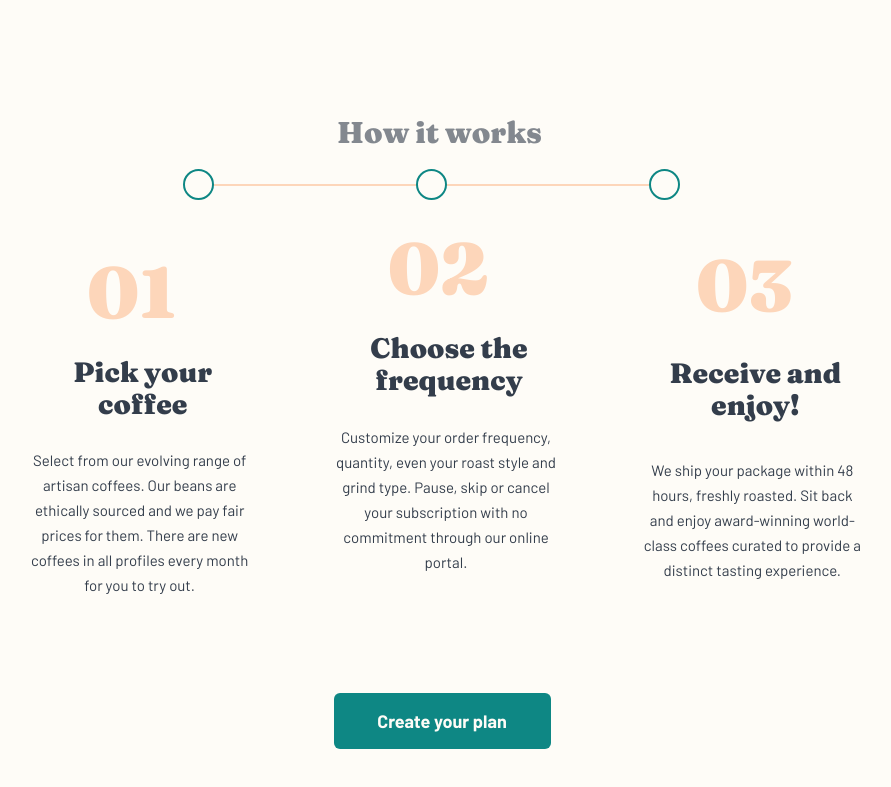
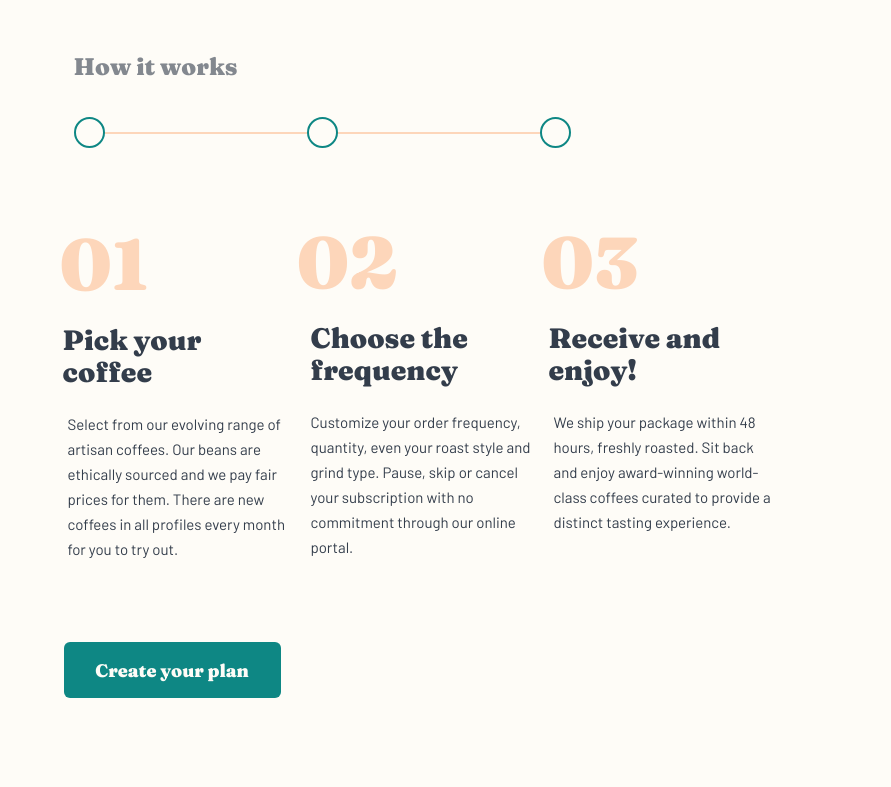
Before and after one commit to Eney997/Coffeeroasters-subscription-site, a plain HTML site: page index.html in a window 1280 px wide. Shown: the part 2678-3465 px from the top of the page, without its empty margins (218-1109 px from the left). After the commit the page ends 3376 px from the top, so only its background shows below. Drawn offline with Linux system fonts and the light colour scheme.

```diff
--- a/desktop.css
+++ b/desktop.css
@@ -383,118 +383,3 @@ a {
     font-weight: 400;
     line-height: 26px;
 }
-
-
-
-
-
-.HowItWorksDiv {
-    display: grid;
-    place-items: center;
-    grid-template-areas: 'ertii ertii ertii'
-    'orii orii orii'
-    'samii otxii xutii';
-    margin-top: 120px;
-    gap: 20px;
-}
-.HIW {
-    margin-left: 40px;
-    margin-top: 0px;
-    grid-area: ertii;
-    width: 327px;
-    color: #83888F;
-    text-align: center;
-    font-family: Fraunces;
-    font-size: 34px;
-    font-style: normal;
-    font-weight: 900;
-    line-height: 32px;
-}
-.circleandLine {
-    margin-left: 210px;
-    grid-area: orii;
-    display: block;
-    place-items: center;
-}
-.line {
-    background-image: url(/assets/p-1/lineandcircle.svg);
-    background-repeat: no-repeat;
-    width: 689px;
-    height: 622px;
-}
-.zeroOne {
-    grid-area: samii;
-    margin-top:-740px;
-    display: grid;
-    width: 223px;
-    height: 371px;
-}
-.zeroTwo {
-    grid-area: otxii;
-    display: grid;
-    margin-top:-787px;
-    width: 223px;
-    height: 371px;
-}
-.zeroThree {
-    grid-area: xutii;
-    display: grid;
-    margin-top: -744px;
-    width: 223px;
-    height: 371px;
-    margin-left: 0px;
-}
-.zeroH1 {
-    text-align: center;
-    color: #FDD6BA;
-    font-family: Fraunces ;
-    font-size: 72px;
-    font-style: normal;
-    font-weight: 900;
-    line-height: 72px;
-    margin-left: -35px;
-}
-.zeroH2 {
-    margin-left: 30px;
-    text-align: center;
-    width: 203px;
-    color: #333D4B;
-    font-family: Fraunces ;
-    font-size: 32px;
-    font-style: normal;
-    font-weight: 900;
-    line-height: 32px;
-}
-.zeroH3 {
-    text-align: center;
-    width: 283px;
-    color: #333D4B;
-    font-family: Barlow;
-    font-size: 16px;
-    font-style: normal;
-    font-weight: 400;
-    line-height: 25px;
-}
-.buttonHIW {
-    margin-top: -180px;
-    margin-left: 40px;
-}
-.buttonclass {
-    width: 217px;
-    height: 56px;
-    flex-shrink: 0;
-    border-radius: 6px;
-    background: #0E8784;
-    border: none;
-    outline: none;
-    cursor: pointer;
-}
-.spanclass {
-    color: #FEFCF7;
-    text-align: center;
-    font-family: Fraunces 9pt;
-    font-size: 18px;
-    font-style: normal;
-    font-weight: 900;
-    line-height: 25px;
-}
--- a/index.html
+++ b/index.html
@@ -105,37 +105,43 @@
             <h1 class="HIW">How it works</h1>
 
             <div class="circleandLine">
+                <div class="circle1"></div>
+                <div class="circle2"></div>
+                <div class="circle3"></div>
                 <div class="line"></div>
             </div>
 
             <div class="zeroOne">
-                <h1 class="zeroH1">01</h1>
-                <h2 class="zeroH2">Pick your coffee</h2>
-                <h3 class="zeroH3">Select from our evolving range of artisan coffees.
+                <h1 class="ertiH1">01</h1>
+                <h2 class="ertiH2">Pick your coffee</h2>
+                <h3 class="ertiH3">Select from our evolving range of artisan coffees.
                     Our beans are ethically sourced and we pay fair prices for them.
                     There are new coffees in all profiles every month for you to try out.</h3>
             </div>
 
             <div class="zeroTwo">
-                <h1 class="zeroH1">02</h1>
-                <h2 class="zeroH2">Choose the frequency</h2>
-                <h3 class="zeroH3">Customize your order frequency, quantity,
+                <h1 class="oriH1">02</h1>
+                <h2 class="oriH2">Choose the frequency</h2>
+                <h3 class="oriH3">Customize your order frequency, quantity,
                     even your roast style and grind type. Pause, skip
                     or cancel your subscription with no commitment through our online portal.</h3>
             </div>
 
 
             <div class="zeroThree">
-                <h1 class="zeroH1">03</h1>
-                <h2 class="zeroH2">Receive and enjoy!</h2>
-                <h3 class="zeroH3">We ship your package within 48 hours, freshly roasted.
+                <h1 class="samiH1">03</h1>
+                <h2 class="samiH2">Receive and enjoy!</h2>
+                <h3 class="samiH3">We ship your package within 48 hours, freshly roasted.
                     Sit back and enjoy award-winning world-class coffees
                     curated to provide a distinct tasting experience.</h3>
             </div>
+
+
+            <div class="buttonHIW">
+                <button class="buttonclass"><span class="spanclass">Create your plan</span></button>
+            </div>
         </div>
-        <div class="buttonHIW">
-            <button class="buttonclass"><span class="spanclass">Create your plan</span></button>
-        </div>
+
     </div>
 </body>
 </html>
--- a/tab.css
+++ b/tab.css
@@ -337,74 +337,109 @@
         line-height: 26px;
     }
 
+
+
+
+
     .HowItWorksDiv {
+        margin-top: 120px;
         display: grid;
         place-items: center;
-        grid-template-areas: 'ertii ertii ertii'
-        'orii orii orii'
-        'samii otxii xutii';
-        margin-top: 120px;
-        gap: 20px;
+        grid-template-areas: 'six six six'
+        'two two two'
+        'one three four'
+        'five five five';
+        column-gap: 20px;
     }
     .HIW {
-        margin-top: 0px;
-        margin-left: 35px;
-        grid-area: ertii;
+        margin-top: -100px;
+        grid-area: six;
         width: 327px;
         color: #83888F;
-        text-align: center;
         font-family: Fraunces;
-        font-size: 30px;
+        font-size: 24px;
+        font-style: normal;
+        font-weight: 900;
+        line-height: 32px;
+
+        margin-left: -370px;
+    }
+    .circleandLine {
+        grid-area: two;
+        display: grid;
+        margin-left: -200px;
+        margin-top: 0px;
+    }
+    .line {
+        display: block;
+        background-image: url(/assets/p-1/lineandcircle.svg);
+        background-repeat: no-repeat;
+        width: 497px;
+        height: 31px;
+        margin-left: 0px;
+        margin-top: 0px;
+    }
+    .zeroOne {
+        grid-area: one;
+        margin-top: 80px;
+        display: grid;
+        place-items: center;
+        grid-template-areas: 'erti'
+        'ori'
+        'sami';
+        gap: 24px;
+        margin-left: 0px;
+    }
+    .ertiH1 {
+        color: #FDD6BA;
+        margin-left: -150px;
+        font-family: Fraunces;
+        font-size: 72px;
+        font-style: normal;
+        font-weight: 900;
+        line-height: 72px;
+    }
+    .ertiH2 {
+        width: 183px;
+        color: #333D4B;
+        margin-left: -50px;
+        font-family: Fraunces ;
+        font-size: 28px;
         font-style: normal;
         font-weight: 900;
         line-height: 32px;
     }
-    .circleandLine {
-        grid-area: orii;
-        display: block;
-        place-items: center;
-    }
-    .line {
-        background-image: url(/assets/p-1/lineandcircle.svg);
-        background-repeat: no-repeat;
-        width: 689px;
-        height: 622px;
-    }
-    .zeroOne {
-        margin-left: 0px;
-        grid-area: samii;
-        margin-top:-740px;
-        display: grid;
+    .ertiH3 {
         width: 223px;
-        height: 371px;
+        color: #333D4B;
+
+        font-family: Barlow;
+        font-size: 15px;
+        font-style: normal;
+        font-weight: 400;
+        line-height: 25px;
     }
     .zeroTwo {
-        grid-area: otxii;
+        grid-area: three;
+        margin-top: 75px;
         display: grid;
-        margin-top:-787px;
-        width: 223px;
-        height: 371px;
-    }
-    .zeroThree {
-        grid-area: xutii;
-        display: grid;
-        margin-top: -754px;
-        width: 223px;
-        height: 371px;
+        place-items: center;
+        grid-template-areas: 'erti'
+        'ori'
+        'sami';
+        gap: 24px;
         margin-left: 0px;
     }
-    .zeroH1 {
+    .oriH1 {
+        margin-left: -150px;
         color: #FDD6BA;
         font-family: Fraunces ;
         font-size: 72px;
         font-style: normal;
         font-weight: 900;
         line-height: 72px;
-        margin-left: 5px;
-        margin-top: 0px;
     }
-    .zeroH2 {
-        margin-left: 27px;
+    .oriH2 {
         width: 223px;
         color: #333D4B;
         font-family: Fraunces ;
@@ -413,8 +448,46 @@
         font-weight: 900;
         line-height: 32px;
     }
-    .zeroH3 {
-        margin-left: 24px;
+    .oriH3 {
+        width: 223px;
+        color: #333D4B;
+        font-family: Barlow;
+        font-size: 15px;
+        font-style: normal;
+        font-weight: 400;
+        line-height: 25px;
+    }
+    .zeroThree {
+        grid-area: four;
+        margin-top: 50px;
+        display: grid;
+        place-items: center;
+        grid-template-areas: 'erti'
+        'ori'
+        'sami';
+        gap: 24px;
+        margin-left: 0px;
+    }
+    .samiH1 {
+        margin-left: -150px;
+        color: #FDD6BA;
+        font-family: Fraunces ;
+        font-size: 72px;
+        font-style: normal;
+        font-weight: 900;
+        line-height: 72px;
+    }
+    .samiH2 {
+        width: 183px;
+        color: #333D4B;
+        font-family: Fraunces ;
+        font-size: 28px;
+        font-style: normal;
+        font-weight: 900;
+        line-height: 32px;
+        margin-left: -50px;
+    }
+    .samiH3 {
         width: 223px;
         color: #333D4B;
         font-family: Barlow;
@@ -424,8 +497,11 @@
         line-height: 25px;
     }
     .buttonHIW {
-        margin-top: -180px;
-        margin-left: 40px;
+        margin-top: 80px;
+        grid-area: five;
+        display: grid;
+        place-items: center;
+        margin-left: -500px;
     }
     .buttonclass {
         width: 217px;
@@ -434,13 +510,10 @@
         border-radius: 6px;
         background: #0E8784;
         border: none;
-        outline: none;
-        cursor: pointer;
     }
     .spanclass {
         color: #FEFCF7;
-        text-align: center;
-        font-family: Fraunces 9pt;
+        font-family: Fraunces;
         font-size: 18px;
         font-style: normal;
         font-weight: 900;
```
Also changed, not shown: mobile.css (+124 -47 lines).
